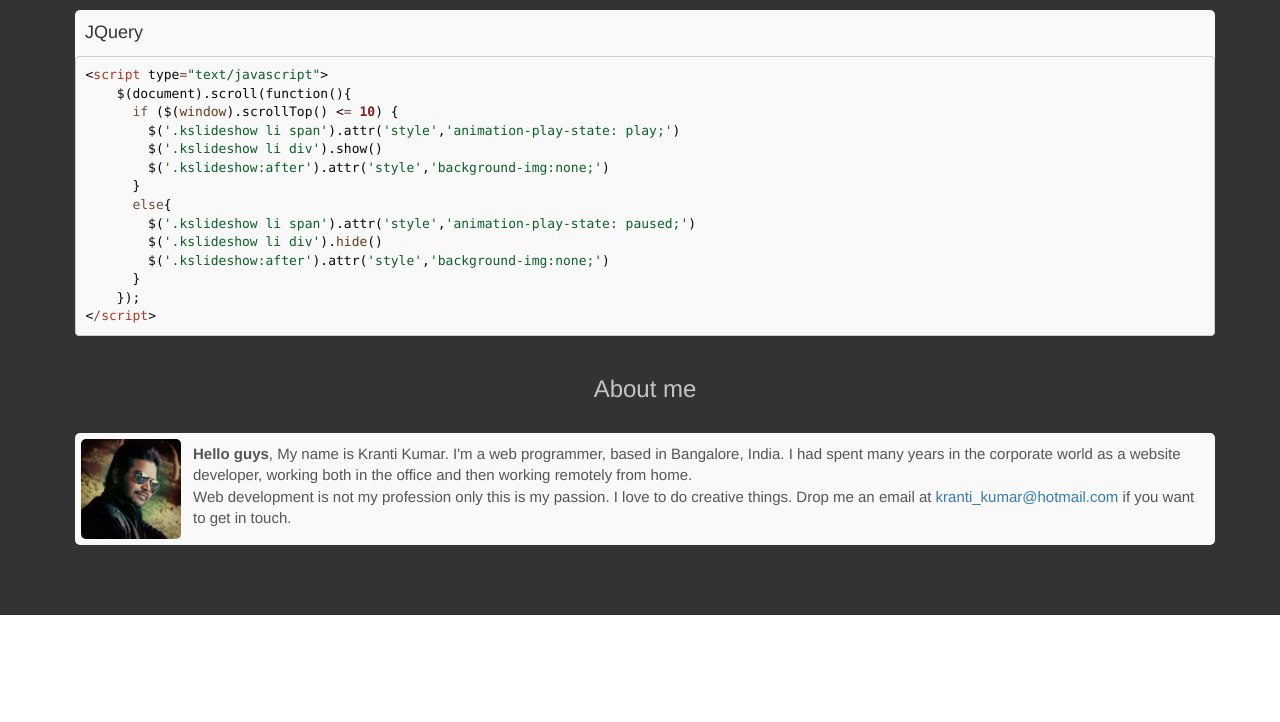
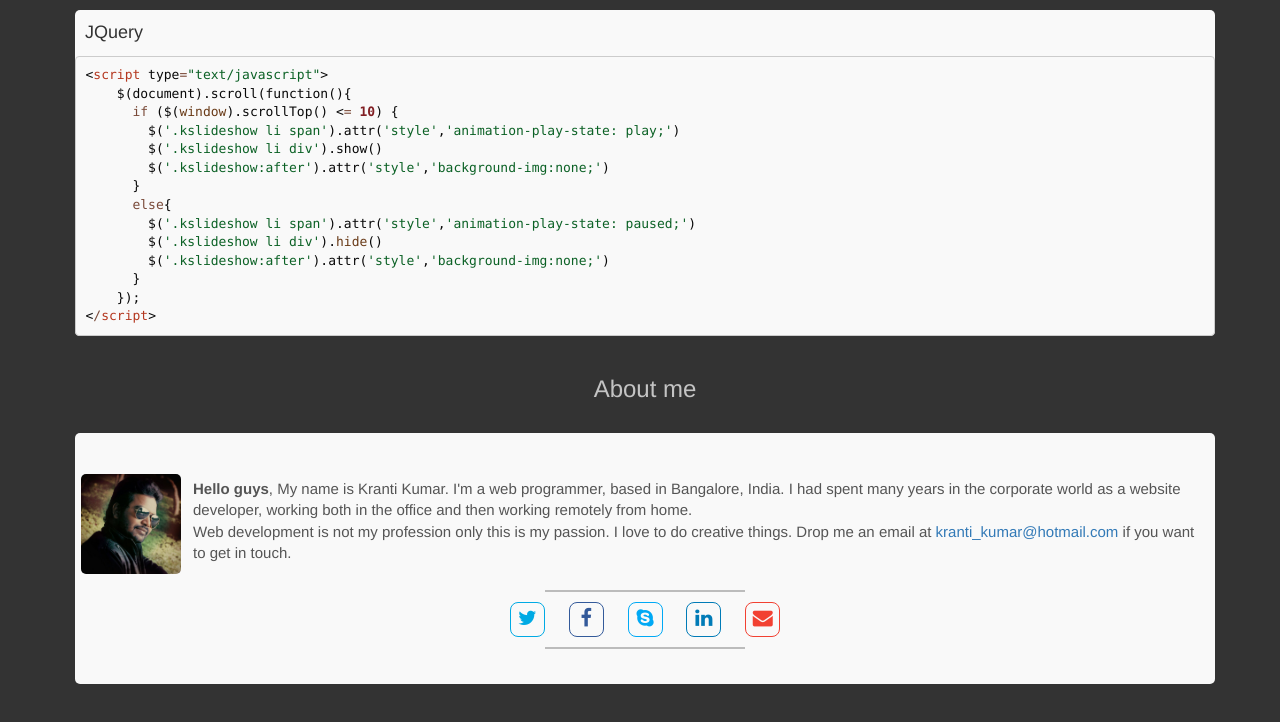
Before and after one commit to krantikr/K-Background-Slider, a plain HTML site: page index.html in a window 1280 px wide. Shown: the part 5086-5808 px from the top of the page. Before the commit the page ends 5701 px from the top, so only its background shows below. Drawn offline with Linux system fonts and the light colour scheme; a script that the page names is missing.

Commit message:
About me social icons are added

```diff
--- a/css/style.css
+++ b/css/style.css
@@ -209,6 +209,8 @@
 	opacity: 1;
 }
 
+
+
 /*body content*/
 .content{
 	background-color: rgba(0, 0, 0, 0.8);
@@ -252,3 +254,39 @@
     min-height: 112px;
     padding: 10px;
 }
+.about{
+	padding: 35px 0;
+}
+.about a:hover, .about a:focus{
+	text-decoration: none;
+}
+.social social{
+	border: 1px solid;
+    border-radius: 8px;
+    cursor: pointer;
+    display: inline-block;
+    font-size: 20px;
+    height: 35px;
+    margin: 10px;
+    padding-top: 1px;
+    width: 35px;
+    transition: all .2s ease-in-out;
+}
+.social social:hover{
+	transform: scale(1.2);
+}
+.social .twitter{
+	color: #00aae4;
+}
+.social .facebook{
+	color: #345a9a;
+}
+.social .skype{
+	color: #00a9f5;
+}
+.social .linkedin{
+	color: #007bb7;
+}
+.social .envelope{
+	color: #f24132;
+}
--- a/index.html
+++ b/index.html
@@ -1,7 +1,13 @@
 <!DOCTYPE html>
 <html>
 <head>
-    <title>K-Slider</title>
+    <title>K-Bg Slider</title>
+    <meta charset="UTF-8">
+    <meta name="description" content="Pure CSS & HTML Slider with Awesome animations.">
+    <meta name="keywords" content="K-Bg Slider,HTML, CSS, CSS3 animation,K Background Slider">
+    <meta name="author" content="Kranti Kumar">
+    <meta http-equiv="refresh" content="30">
+    <link href="https://maxcdn.bootstrapcdn.com/font-awesome/4.7.0/css/font-awesome.min.css" rel="stylesheet" integrity="sha384-wvfXpqpZZVQGK6TAh5PVlGOfQNHSoD2xbE+QkPxCAFlNEevoEH3Sl0sibVcOQVnN" crossorigin="anonymous">
     <link rel="stylesheet" type="text/css" href="css/style.css" />
     <link rel="stylesheet" type="text/css" href="css/bootstrap.min.css" />
     <script type="text/javascript" src="js/script.js"></script>
@@ -276,11 +282,30 @@
               </div>
               <div class="col-sm-12">
                 <h3>About me</h3>
-                <div class="box">
+                <div class="box about">
                   <img src="images/kranti.jpg">
                   <p><strong>Hello guys</strong>, My name is Kranti Kumar. I'm a web programmer, based in Bangalore, India. I had spent many years in the corporate world as a website developer, working both in the office and then working remotely from home. <br>
                   Web development is not my profession only this is my passion. I love to do creative things. Drop me an email at <a href="mailto:kranti_kumar@hotmail.com">kranti_kumar@hotmail.com</a> if you want to get in touch.
                   </p>
+                  <div class="social text-center">
+                    <samp class="bar"></samp>
+                    <a href="https://twitter.com/kranti_kr" target="_blank">
+                        <social class="twitter"><i class="fa fa-twitter" aria-hidden="true"></i></social>
+                    </a>
+                    <a href="https://www.facebook.com/kranti.kr.7" target="_blank">
+                        <social class="facebook"><i class="fa fa-facebook" aria-hidden="true"></i></social>
+                    </a>
+                    <a href="skype:kranti_kumar@hotmail.com?call">
+                            <social class="skype"><i class="fa fa-skype" aria-hidden="true"></i></social>
+                    </a>
+                    <a href="https://in.linkedin.com/in/kranti-kumar-ab37a89a" target="_blank">
+                        <social class="linkedin"><i class="fa fa-linkedin" aria-hidden="true"></i></social>
+                    </a>
+                    <a href="mailto:kranti_kumar@hotmail.com">
+                        <social class="envelope"><i class="fa fa-envelope" aria-hidden="true"></i></social>
+                    </a>
+                    <samp class="bar"></samp>
+                  </div>
                 </div>
               </div>
             </div>
```
